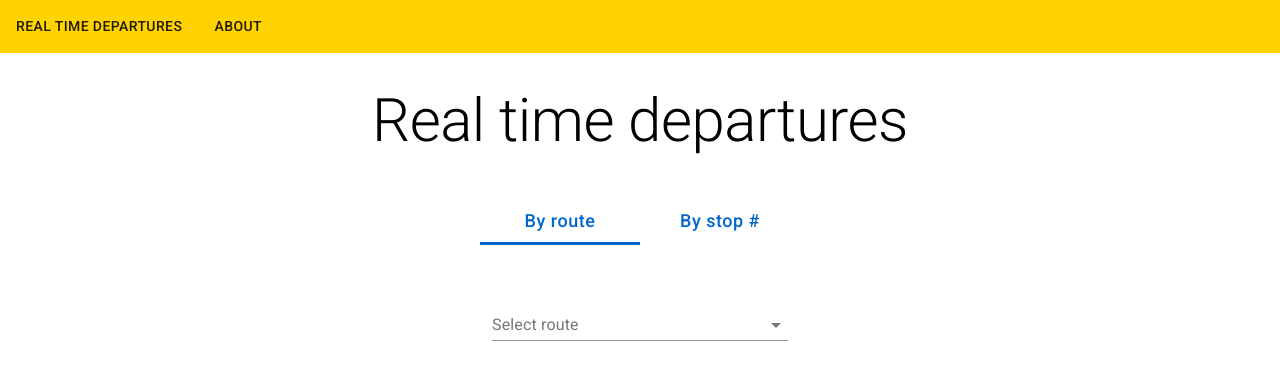
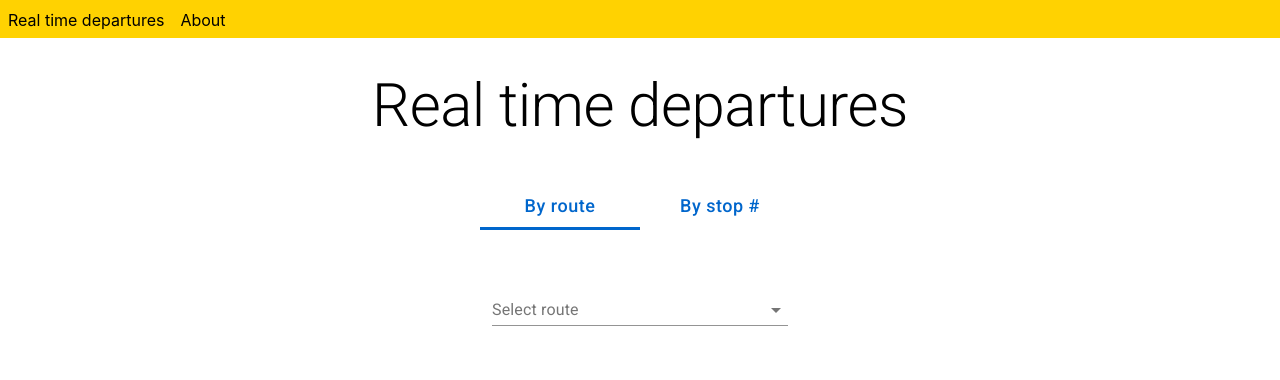
Before and after one commit to non-carbondated/nextrip-app, a React (Create React App) app: page / in a window 1280 px wide. Shown: the top 380 px of the page. Built offline with nearby package versions, Linux system fonts and the light colour scheme; no server answers.

Commit message:
fix(Navigation): replace custom nav component with MUI classes

```diff
--- a/src/App.js
+++ b/src/App.js
@@ -62,13 +62,6 @@ const useStyles = makeStyles(theme => ({
   }
 }));
 
-const ButtonLink = React.forwardRef((props, ref) => {
-  const { navigate, ...otherProps } = props
-  return (
-    <Button variant="text" ref={ref} {...otherProps}>{props.children}</Button>
-  )
-})
-
 function App() {
   const classes = useStyles()
 
@@ -81,10 +74,10 @@ function App() {
               <nav className={classes.navigation}>
                 <ul>
                   <li>
-                    <Link to="/" component={ButtonLink}>Real time departures</Link>
+                    <Link to="/" className="MuiButtonBase-root MuiButton-root MuiButton-text">Real time departures</Link>
                   </li>
                   <li>
-                    <Link to="/about" component={ButtonLink}>About</Link>
+                    <Link to="/about" className="MuiButtonBase-root MuiButton-root MuiButton-text">About</Link>
                   </li>
                 </ul>
               </nav>
```
